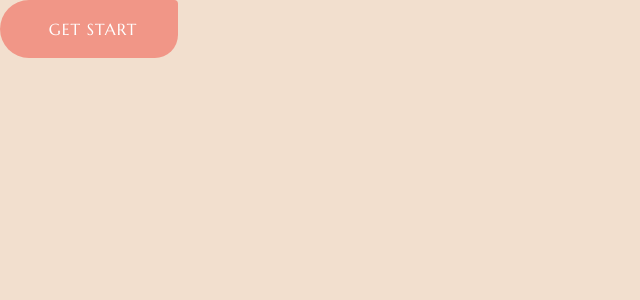
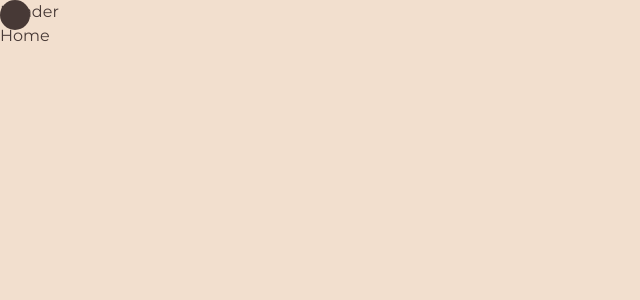
Before and after one commit to GonzaSalda/serene, a Next.js app: page / in a window 1280 px wide. Shown: the top 300 px of the page, without its empty margins (0-640 px from the left). Built offline with nearby package versions, Linux system fonts and the light colour scheme.

Commit message:
add cursorContext

```diff
--- a/app/globals.css
+++ b/app/globals.css
@@ -32,3 +32,14 @@
 .btn{
   @apply bg-accent min-w-[178px] rounded-tl-[30px] rounded-bl-[30px] rounded-tr-[4px] rounded-br-[24px] font-primary uppercase tracking-[1px] h-[58px] pl-8 pr-6 items-center justify-center text-white flex
 }
+.input{
+  @apply h-[54px] bg-white rounded-full px-6
+}
+
+.textarea{
+@apply h-[120px] rounded-[20px] px-6 pt-4 resize-none
+}
+
+.input, .textarea{
+  @apply outline-none ring-1 ring-accent/80 focus:ring-1 focus:ring-accent font-primary text-sm uppercase placeholder:text-primary text-primary;
+}
--- a/app/layout.jsx
+++ b/app/layout.jsx
@@ -1,5 +1,7 @@
 import { Marcellus, Montserrat } from "next/font/google";
 import "./globals.css";
+import Header from "@/components/ui/Header";
+import CursorProvider from "@/components/ui/CursorContext";
 
 const marcellus = Marcellus({
   subsets: ["latin"],
@@ -9,7 +11,7 @@ const marcellus = Marcellus({
 
 const montserrat = Montserrat({
   subsets: ["latin"],
-  weight: ["100","200","300","400","500","600","700","800","900",],
+  weight: ["100", "200", "300", "400", "500", "600", "700", "800", "900"],
   variable: "--font-montserrat",
 });
 
@@ -21,7 +23,14 @@ export const metadata = {
 export default function RootLayout({ children }) {
   return (
     <html lang="en" className="h-screen">
-      <body className={`${marcellus.variable} ${montserrat.variable} overflow-hidden`}>{children}</body>
+      <body
+        className={`${marcellus.variable} ${montserrat.variable} overflow-hidden`}
+      >
+        <CursorProvider>
+          <Header/>
+          {children}
+        </CursorProvider>
+      </body>
     </html>
   );
 }
--- a/app/page.jsx
+++ b/app/page.jsx
@@ -1,10 +1,7 @@
-import React from 'react'
+import React from "react";
 
 const Home = () => {
-  return  <div>
-    <button className='btn'>Get start</button>
-  </div>
+  return <div>Home</div>;
+};
 
-}
-
-export default Home
+export default Home;
--- /dev/null
+++ b/components/ui/CursorContext.jsx
@@ -0,0 +1,65 @@
+"use client";
+import { useState, useEffect, createContext } from "react";
+import { motion, useMotionValue, useSpring } from "framer-motion";
+import { useMediaQuery } from "react-responsive";
+
+export const CursorContext = createContext();
+
+const CursorProvider = ({ children }) => {
+  const [cursor, setCursor] = useState({ size: 30, background: "#473936" });
+  const [isHovering, setIsHovering] = useState(false);
+
+  const smallViewportIsActive = useMediaQuery({
+    query: "(max-width: 1200px)",
+  });
+  const mouseX = useMotionValue(0);
+  const mouseY = useMotionValue(0);
+
+  const springConfig = { damping: 20, stiffness: 290, mass: 0.45 };
+  const springX = useSpring(mouseX, springConfig);
+  const springY = useSpring(mouseY, springConfig);
+
+  const handleMouseMove = (e) => {
+    if (!smallViewportIsActive) {
+      mouseX.set(e.clientX - cursor.size / 2);
+      mouseY.set(e.clientY - cursor.size / 2);
+    } else {
+      setCursor({ size: 0, background: "none" });
+    }
+  };
+
+  useEffect(() => {
+    window.addEventListener("mousemove", handleMouseMove);
+    return () => window.removeEventListener("mousemove", handleMouseMove);
+  }, [cursor]);
+
+  const mouseEnterHandler = () => {
+    setCursor({ size: 90, background: "#00423a" });
+    setIsHovering(true);
+  };
+
+  const mouseLeaveHandler = () => {
+    setCursor({ size: 30, background: "#473936" });
+    setIsHovering(false);
+  };
+
+  return (
+    <CursorContext.Provider value={{ mouseEnterHandler, mouseLeaveHandler }}>
+      <motion.div
+        className="fixed z-[99] rounded-full pointer-events-none transition-all duration-300"
+        style={{
+          left: springX,
+          top: springY,
+          width: cursor.size,
+          height: cursor.size,
+          backgroundColor: cursor.background,
+          mixBlendMode: isHovering ? "difference" : "normal",
+          transition: "width 0.2s ease-in-out, height 0.2s ease-in-out",
+        }}
+      />
+        {children}
+    </CursorContext.Provider>
+  );
+};
+
+export default CursorProvider;
--- /dev/null
+++ b/components/ui/Header.jsx
@@ -0,0 +1,8 @@
+
+const Header = () => {
+  return (
+    <div>Header</div>
+  )
+}
+
+export default Header
```
